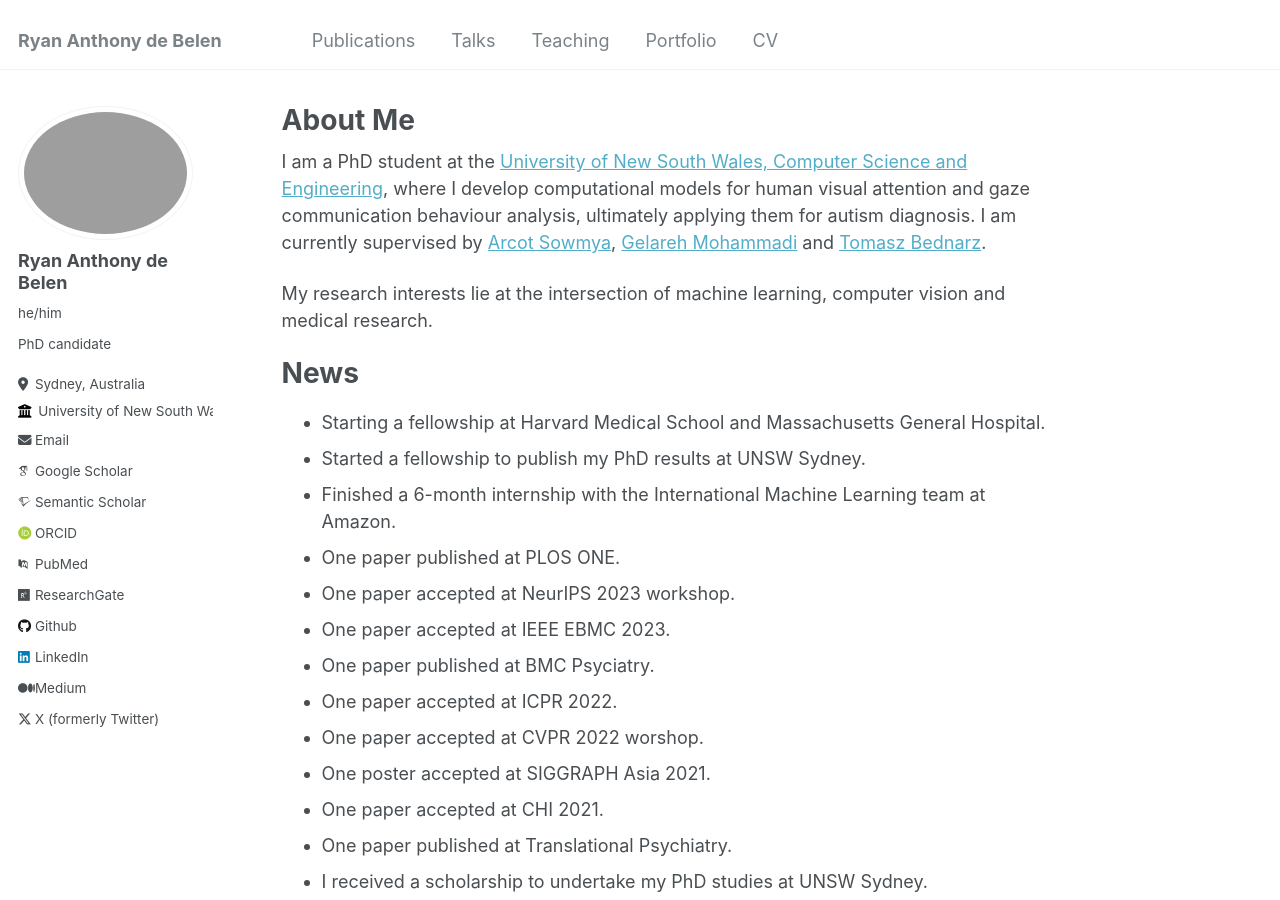
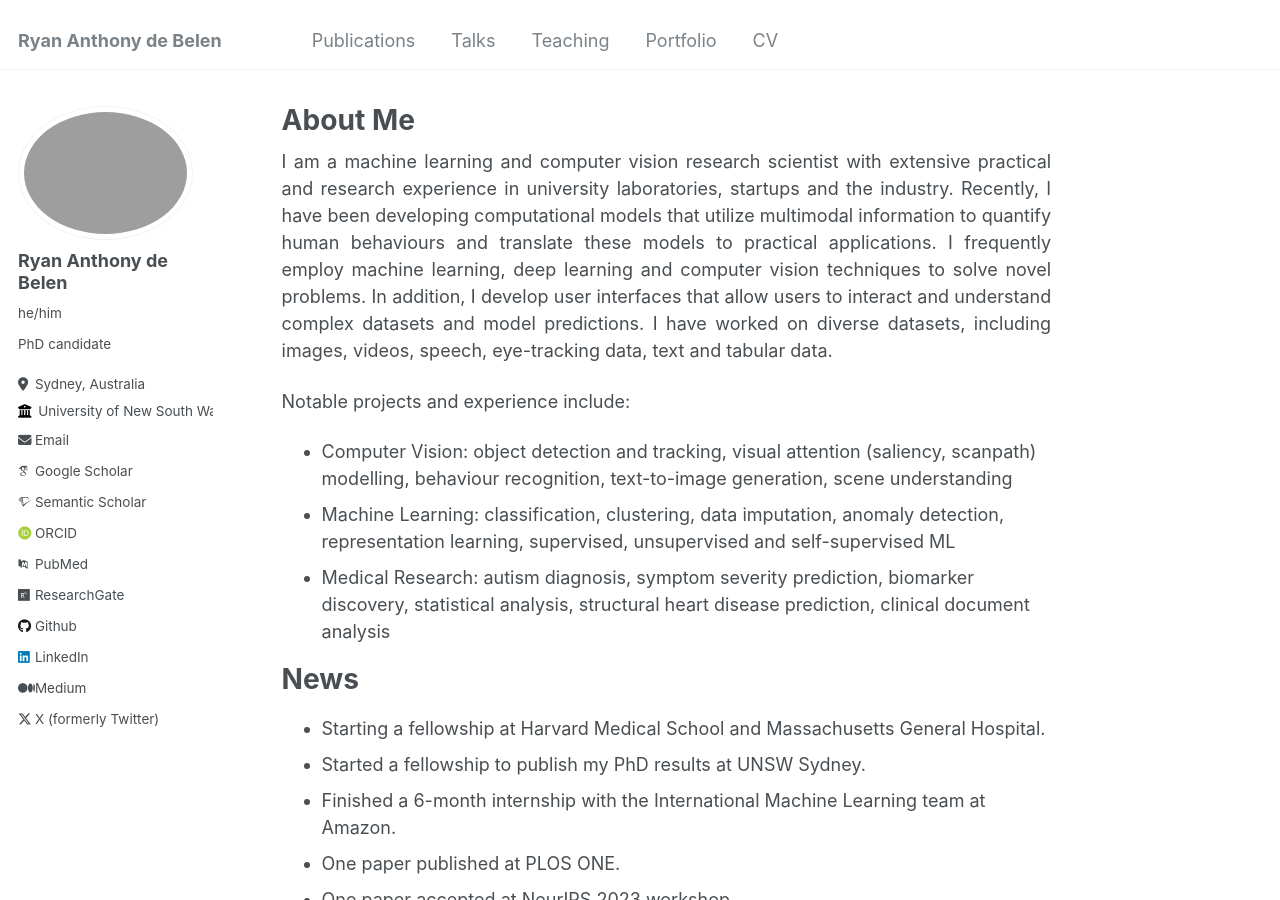
Before and after one commit to ryanxdebelen/ryanxdebelen.github.io, a Jekyll site: the page built from _pages/about.md, in a window 1280 px wide and 900 px high. Built offline with Jekyll 4.4.1, drawn with Linux system fonts in a browser that asks for light colours; some web fonts are replaced.

Commit message:
Update about.md

```diff
--- a/_pages/about.md
+++ b/_pages/about.md
@@ -6,10 +6,19 @@ redirect_from:
   - /about/
   - /about.html
 ---
-I am a PhD student at the [University of New South Wales, Computer Science and Engineering](https://www.unsw.edu.au/engineering/our-schools/computer-science-and-engineering), where I develop computational models for human visual attention and gaze communication behaviour analysis, ultimately applying them for autism diagnosis.
-I am currently supervised by [Arcot Sowmya](https://research.unsw.edu.au/people/professor-arcot-sowmya), [Gelareh Mohammadi](https://www.gelarehmohammadi.com/Home.html) and [Tomasz Bednarz](https://tomaszbednarz.net/).
 
-My research interests lie at the intersection of machine learning, computer vision and medical research.
+<!--- I am a PhD student at the [University of New South Wales, Computer Science and Engineering](https://www.unsw.edu.au/engineering/our-schools/computer-science-and-engineering), where I develop computational models for human visual attention and gaze communication behaviour analysis, ultimately applying them for autism diagnosis.
+I am currently supervised by [Arcot Sowmya](https://research.unsw.edu.au/people/professor-arcot-sowmya), [Gelareh Mohammadi](https://www.gelarehmohammadi.com/Home.html) and [Tomasz Bednarz](https://tomaszbednarz.net/). --->
+
+<p align='justify'>
+I am a machine learning and computer vision research scientist with extensive practical and research experience in university laboratories, startups and the industry. Recently, I have been developing computational models that utilize multimodal information to quantify human behaviours and translate these models to practical applications. I frequently employ machine learning, deep learning and computer vision techniques to solve novel problems. In addition, I develop user interfaces that allow users to interact and understand complex datasets and model predictions. I have worked on diverse datasets, including images, videos, speech, eye-tracking data, text and tabular data. </p>
+
+Notable projects and experience include:
+- Computer Vision: object detection and tracking, visual attention (saliency, scanpath) modelling, behaviour recognition, text-to-image generation, scene understanding
+- Machine Learning: classification, clustering, data imputation, anomaly detection, representation learning, supervised, unsupervised and self-supervised ML
+- Medical Research: autism diagnosis, symptom severity prediction, biomarker discovery, statistical analysis, structural heart disease prediction, clinical document analysis
+
+
 
 News
 ======
```
